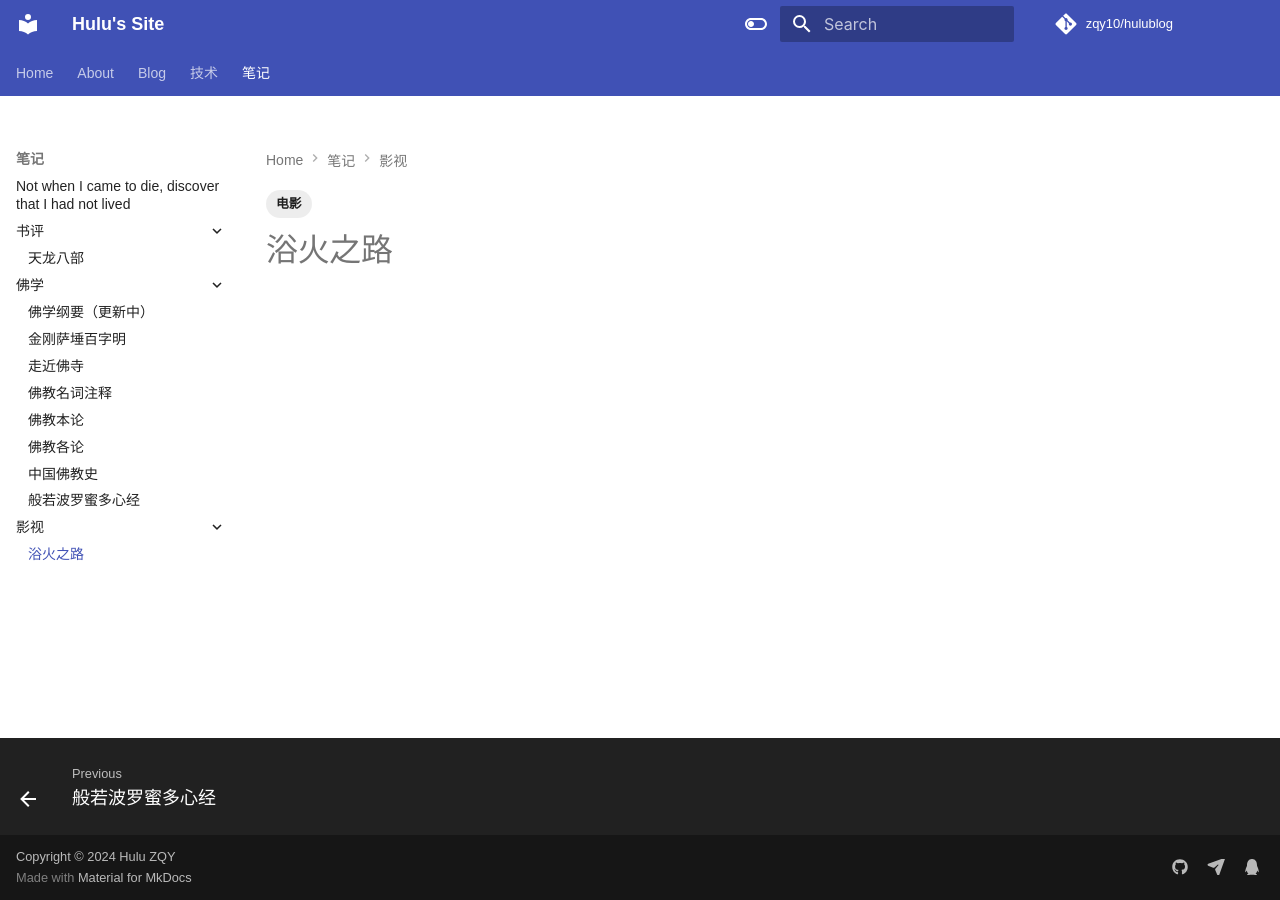
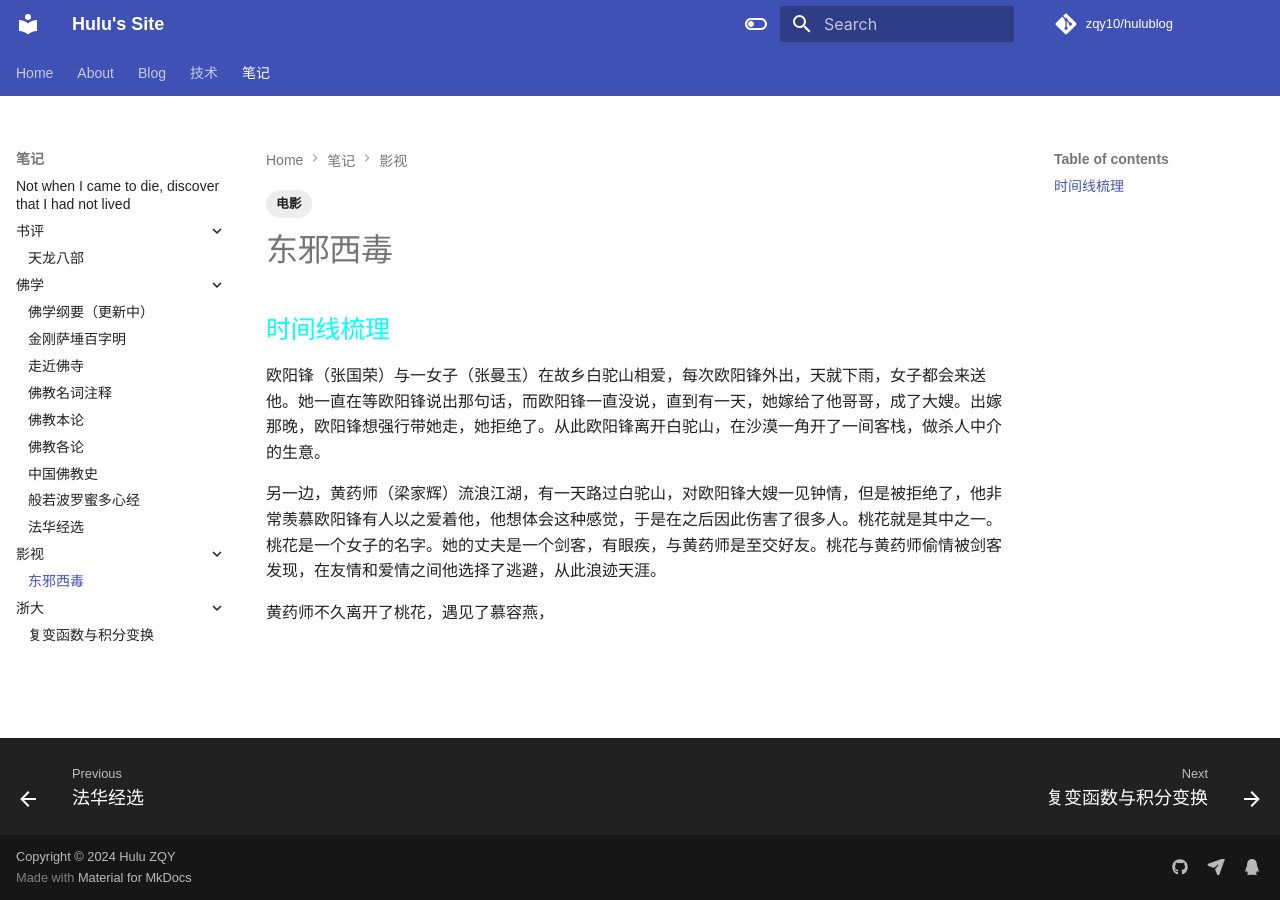
Before and after one commit to zqy10/hulublog, an MkDocs documentation site: the page built from docs/笔记/影视/2024-10-02.md, in a window 1280 px wide. Built offline with MkDocs 1.6.1 and Material for MkDocs 9.7.7, drawn with Linux system fonts in a browser that asks for light colours; comment, search, counter and statistics services are not loaded; a style sheet for code colours, icons or effects is not loaded.

Commit message:
add some articles

```diff
--- a/docs/笔记/影视/2024-10-02.md
+++ b/docs/笔记/影视/2024-10-02.md
@@ -6,4 +6,12 @@ categories:
 tags:
     - 电影
 ---
-# 浴火之路
+# 东邪西毒
+
+## 时间线梳理
+
+欧阳锋（张国荣）与一女子（张曼玉）在故乡白驼山相爱，每次欧阳锋外出，天就下雨，女子都会来送他。她一直在等欧阳锋说出那句话，而欧阳锋一直没说，直到有一天，她嫁给了他哥哥，成了大嫂。出嫁那晚，欧阳锋想强行带她走，她拒绝了。从此欧阳锋离开白驼山，在沙漠一角开了一间客栈，做杀人中介的生意。
+
+另一边，黄药师（梁家辉）流浪江湖，有一天路过白驼山，对欧阳锋大嫂一见钟情，但是被拒绝了，他非常羡慕欧阳锋有人以之爱着他，他想体会这种感觉，于是在之后因此伤害了很多人。桃花就是其中之一。桃花是一个女子的名字。她的丈夫是一个剑客，有眼疾，与黄药师是至交好友。桃花与黄药师偷情被剑客发现，在友情和爱情之间他选择了逃避，从此浪迹天涯。
+
+黄药师不久离开了桃花，遇见了慕容燕，
--- /dev/null
+++ b/docs/笔记/浙大/2024-11-10.md
@@ -0,0 +1,10 @@
+---
+date:
+  created: 2024-10-02
+categories:
+    - 笔记
+tags:
+    - 复变
+---
+
+# 复变函数与积分变换
```
Also changed, not shown: docs/技术/汇编/2024-11-12.md (added, +20 -0 lines), docs/笔记/佛学/2024-11-10.md (added, +22 -0 lines).
